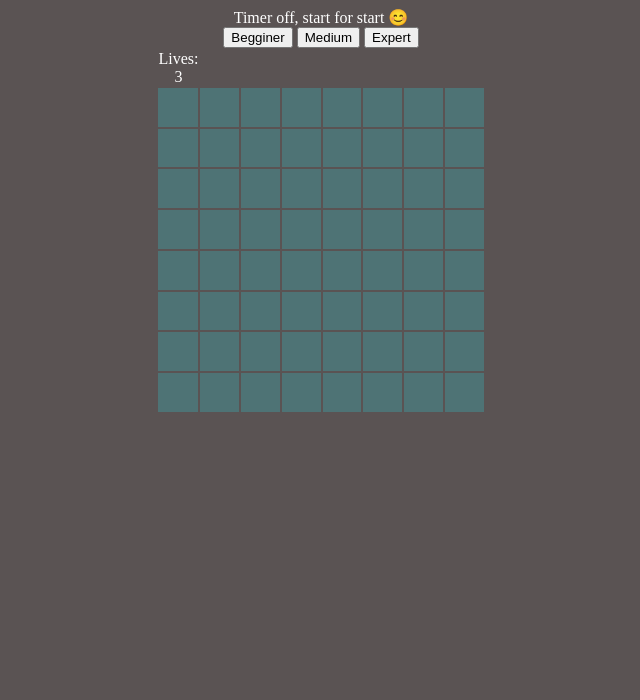
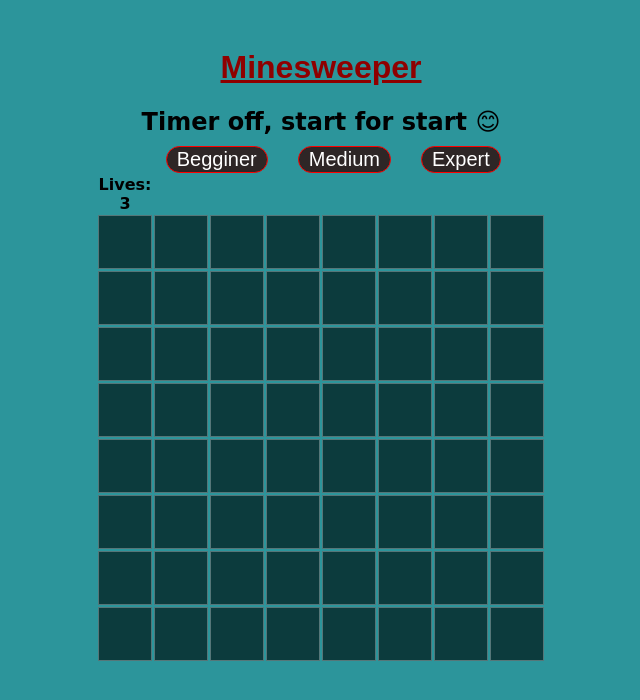
Before and after one commit to NoyLeibo/Proj-Minesweeper, a plain HTML site: page index.html in a window 1280 px wide. Shown: the whole page, without its empty margins (319-959 px from the left). Drawn offline with Linux system fonts and the light colour scheme.

Commit message:
Add files via upload
Adding futures and changing the design page.

```diff
--- a/css/design.css
+++ b/css/design.css
@@ -1,15 +1,45 @@
 body {
-  background-color: rgb(90, 83, 83);
-  color: white;
+  background-color: rgba(0, 128, 135, 0.829);
+  color: rgb(0, 0, 0);
   text-align: center;
+  font-family: cursive;
+  padding: 20px;
+  font-weight: bold;
+}
+
+h1 {
+  font-family: Fantasy;
+  text-decoration: underline;
+  color: rgb(143, 0, 0);
 }
 
 .board-container {
   margin: auto;
 }
 
+.timer {
+  font-size: 24px;
+  margin-top: 20px;
+}
+
 .cell {
-  background-color: rgba(30, 244, 255, 0.2);
-  width: 5ex;
-  height: 5ex;
+  background-color: rgba(5, 40, 42, 0.829);
+  width: 50px;
+  height: 50px;
+  font-size: 20px;
+  color: rgba(0, 0, 0, 0.864);
+  font-weight: bold;
+  border: 1px solid rgba(255, 255, 255, 0.3);
 }
+
+button {
+  margin-top: 10px;
+  margin-left: 2%;
+  padding-left: 10px;
+  padding-right: 10px;
+  border: 1px rgb(255, 0, 0) solid;
+  border-radius: 20px;
+  background: rgb(46, 38, 38);
+  font-size: 20px;
+  color: white;
+}
--- a/index.html
+++ b/index.html
@@ -3,14 +3,15 @@
 <head>
     <meta charset="UTF-8">
     <meta name="viewport" content="width=device-width, initial-scale=1.0">
-    <title>Shola</title>
+    <title>Minesweeper</title>
     <link rel="stylesheet" href="css/design.css">
 </head>
 <body onload="onInit(8)">
+    <h1>Minesweeper</h1>
     <div class="timer">Timer off, start for start 😊</div>
-    <button onclick="onInit(4, 4)">Begginer</button>
-    <button onclick="onInit(8, 8)">Medium</button>
-    <button onclick="onInit(12, 12)">Expert</button>
+    <button onclick="onInit(4)">Begginer</button>
+    <button onclick="onInit(8)">Medium</button>
+    <button onclick="onInit(12)">Expert</button>
 
     <table class="board-container">
         <tbody class="board"></tbody>
--- a/js/main.js
+++ b/js/main.js
@@ -124,7 +124,7 @@ function checkVictory(){
   if (gGame.markedCount === gLevel.MINES || gGame.shownCount === 0){
     gGame.isOn = false
     stopTimer()
-    document.querySelector('.timer').innerText = 'WINNER! 🤩 Time: ' + updateTimer()
+    document.querySelector('.timer').innerText = 'WINNER! 🤩 ' + updateTimer()
     for (var i = 0; i < gBoard.length; i++) {
       for (var j = 0; j < gBoard[i].length; j++) {
         gBoard[i][j].isShown = true
--- a/js/utils.js
+++ b/js/utils.js
@@ -21,7 +21,7 @@ function getRandomItem(arr) {
 function updateTimer() {
 	const currentTime = new Date().getTime()
 	const elapsedTime = (currentTime - gStartTime) / 1000
-	return document.querySelector('.timer').innerText = "Timer: " + elapsedTime.toFixed(3)
+	return document.querySelector('.timer').innerText = "Time: " + elapsedTime.toFixed(3)
 }
 
 function startTimer() {
```
